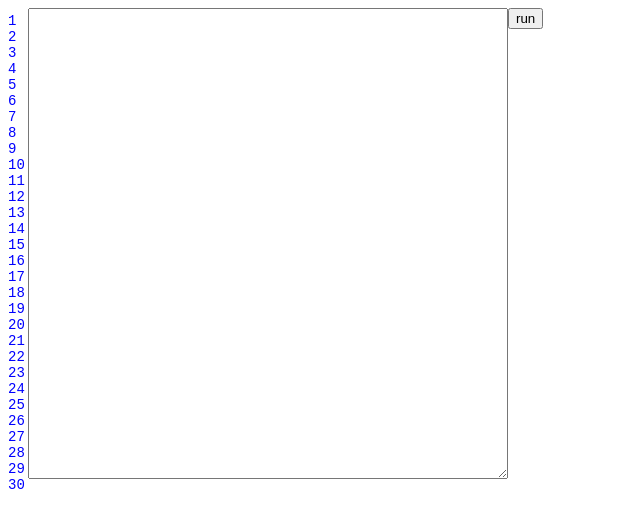
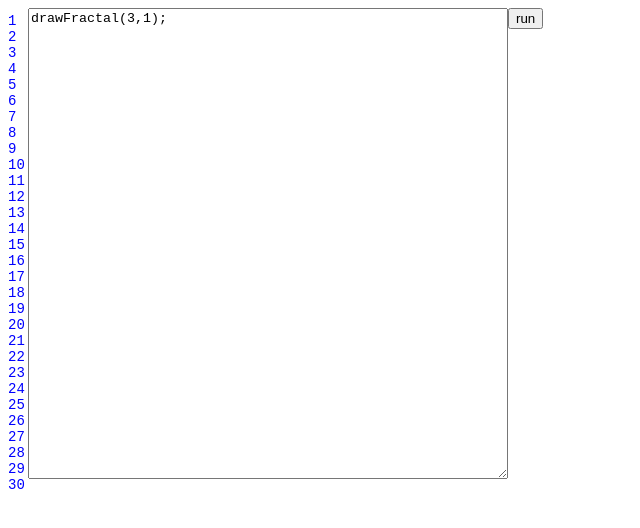
Before and after one commit to NPCodeNation/npcodenation.github.io, a plain HTML site: page index.html in a window 1280 px wide. Shown: the whole page, without its empty margins (0-640 px from the left). Drawn offline with Linux system fonts and the light colour scheme.

Commit message:
add default fractal code

```diff
--- a/index.html
+++ b/index.html
@@ -36,7 +36,7 @@
 </style>
 </head>
 <body style="color: blue" onload="showLineNumbers(); setState()">
-  <textarea id="input" rows="31" cols="40"></textarea>
+  <textarea id="input" rows="31" cols="40">drawFractal(3,1);</textarea>
   <button id="runIt" onclick="run();">run</button>
   <div id="output"></div>
   <div id="lineNumbers"></div>
```
